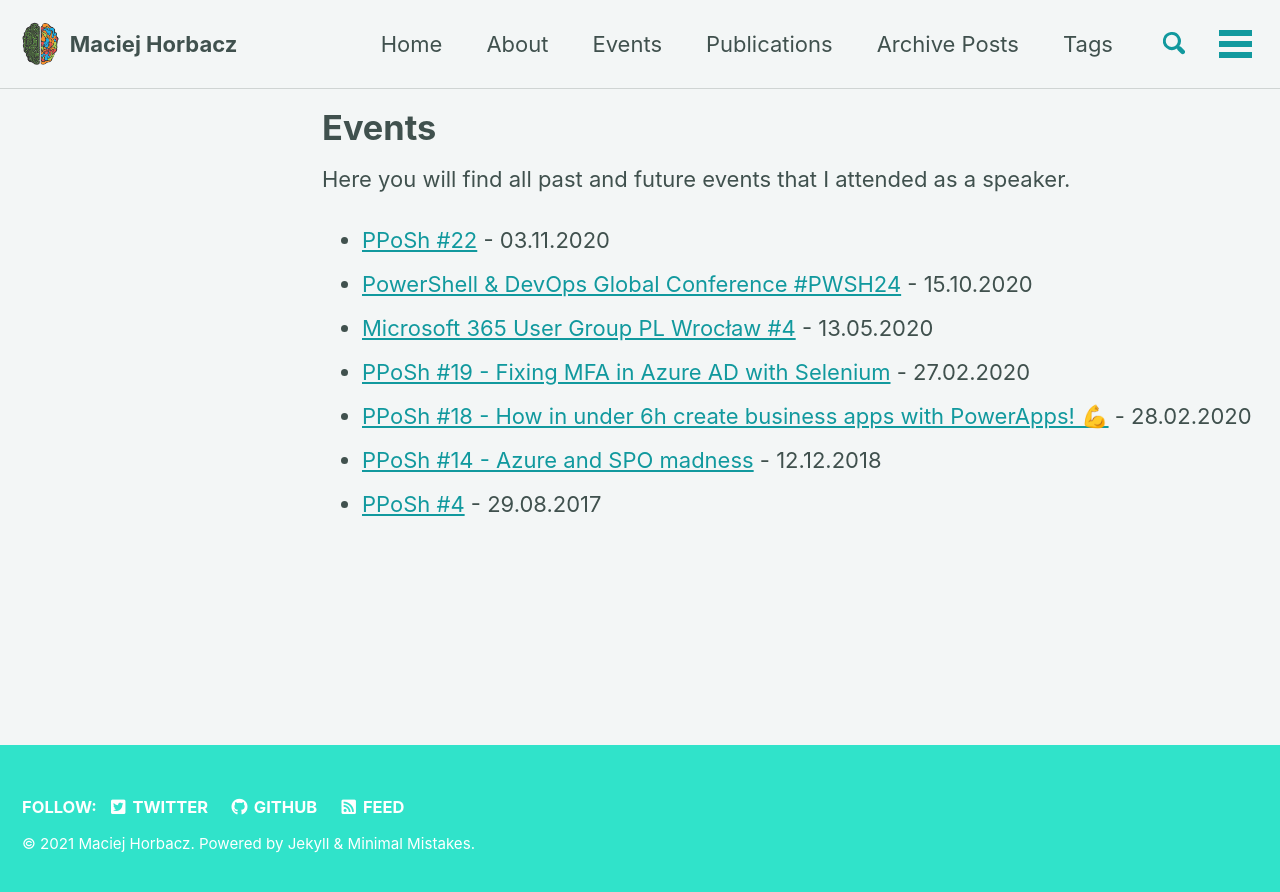
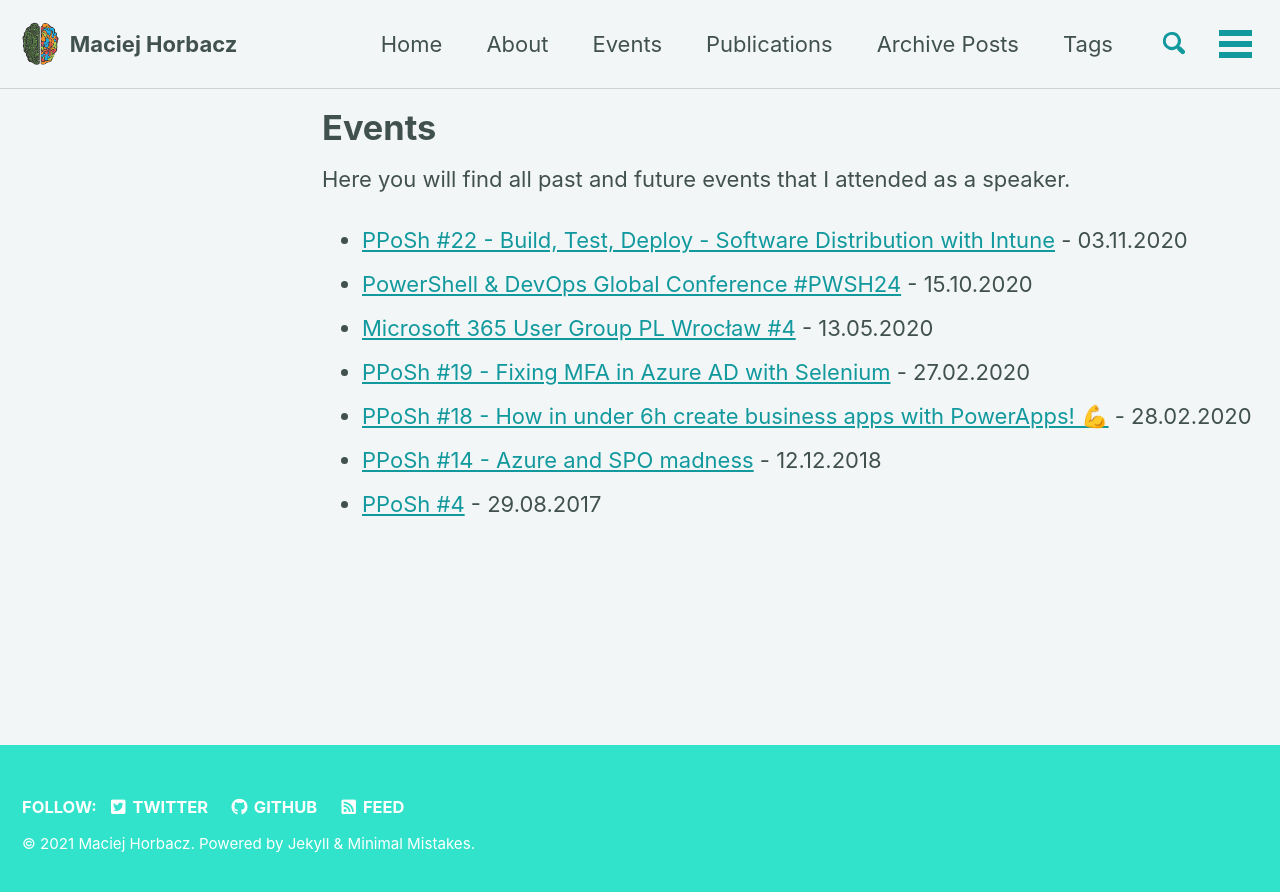
Before and after one commit to UniverseCitiz3n/UniverseCitiz3n.github.io, a Jekyll site: the page built from _pages/events.md, in a window 1280 px wide. Shown: the top 892 px of the page. Built offline with Jekyll 4.4.1, drawn with Linux system fonts in a browser that asks for light colours; cached includes are drawn as plain includes.

Commit message:
description

```diff
--- a/_pages/events.md
+++ b/_pages/events.md
@@ -6,7 +6,7 @@ title: "Events"
 
 Here you will find all past and future events that I attended as a speaker.
 
-* [PPoSh #22](https://www.meetup.com/pl-PL/Polish-PowerShell-Group-PPoSh/events/273504857/) - 03.11.2020
+* [PPoSh #22 - Build, Test, Deploy - Software Distribution with Intune](https://www.meetup.com/pl-PL/Polish-PowerShell-Group-PPoSh/events/273504857/) - 03.11.2020
 * [PowerShell & DevOps Global Conference #PWSH24](http://web-old.archive.org/web/20201101021600/https://powershell.org/24hour/#1601326982112-7048eaf8-eb8e) - 15.10.2020
 * [Microsoft 365 User Group PL Wrocław #4](https://www.meetup.com/pl-PL/Microsoft-365-User-Group-Poland/events/270480941/) - 13.05.2020
 * [PPoSh #19 - Fixing MFA in Azure AD with Selenium](https://www.meetup.com/pl-PL/Polish-PowerShell-Group-PPoSh/events/268273958/) - 27.02.2020
```
